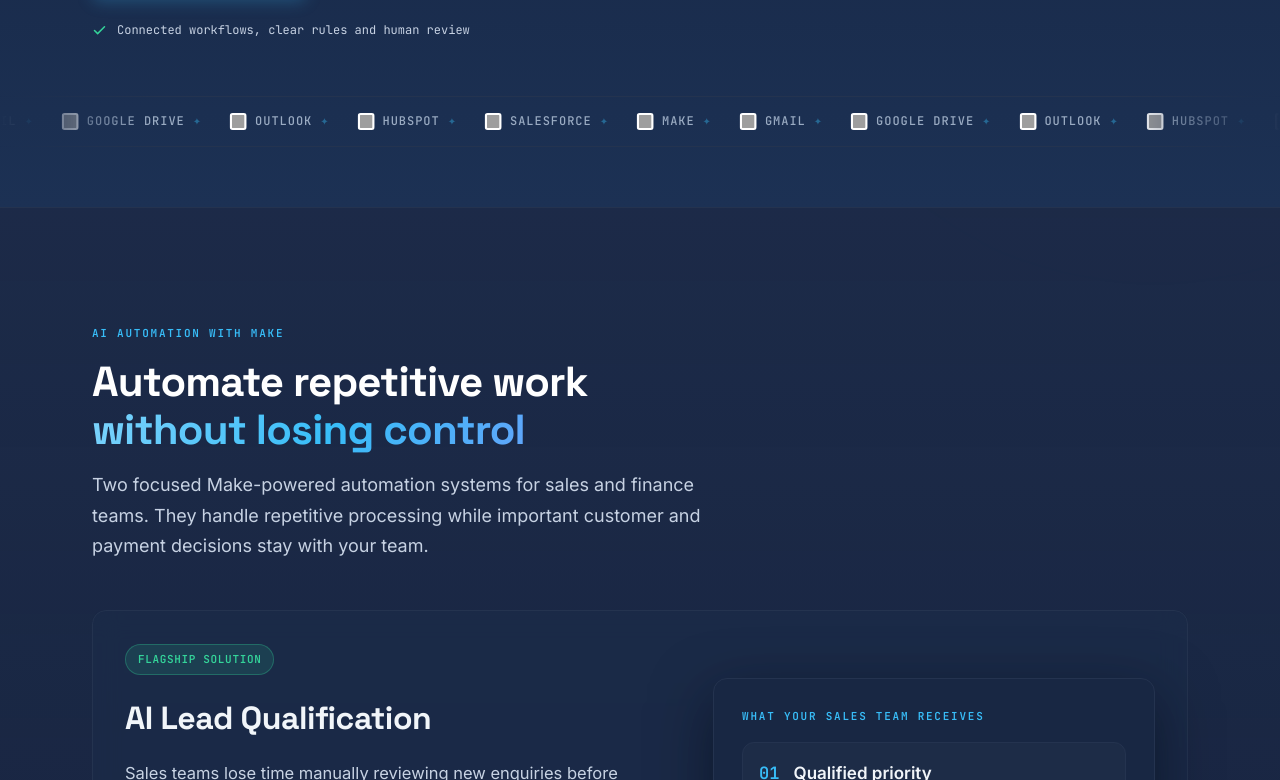
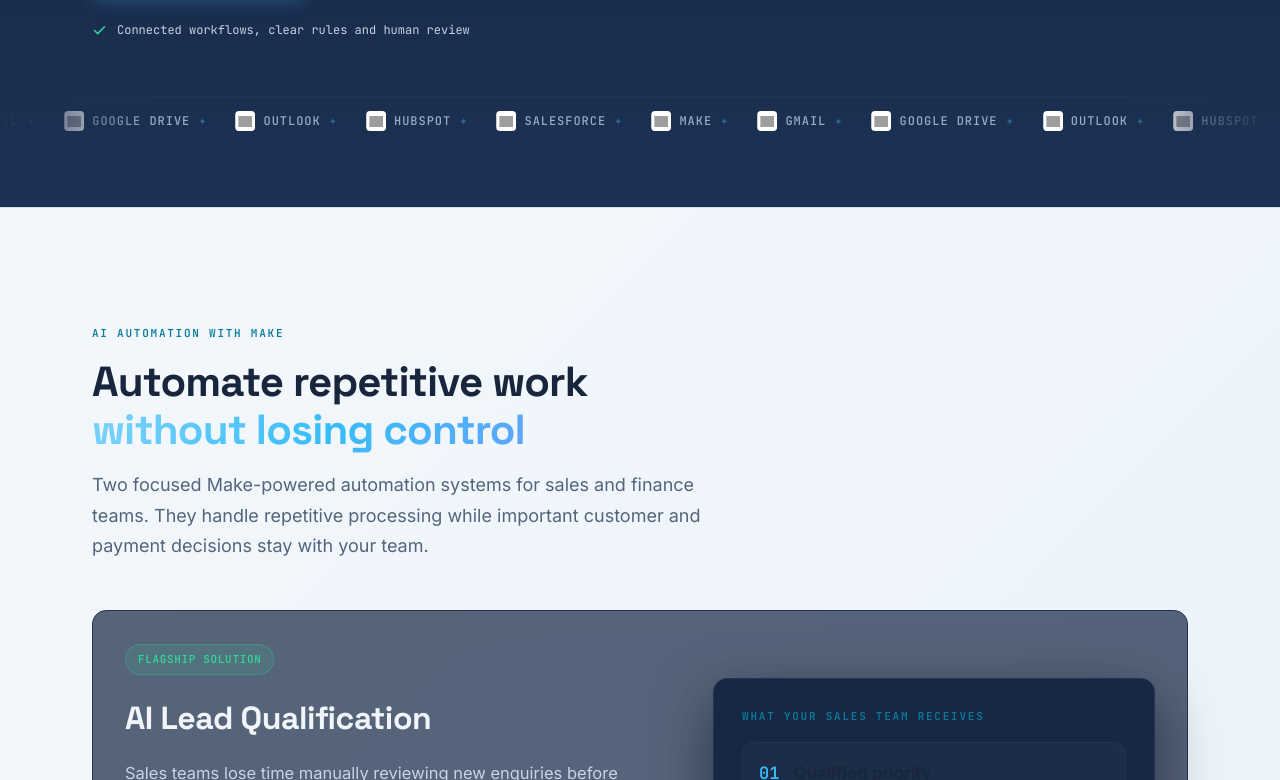
Before and after one commit to Lumbenlengo/lumbe-tech-site, a Next.js app: page / in a window 1280 px wide. Shown: the part 680-1460 px from the top of the page. Built offline with nearby package versions, Linux system fonts and the light colour scheme; grey boxes are pictures that could not be loaded.

Commit message:
Add light section contrast and brand logo styling

```diff
--- a/src/app/globals.css
+++ b/src/app/globals.css
@@ -38,7 +38,14 @@ button, a { cursor: pointer; }
 :focus-visible { outline: none; box-shadow: var(--ring); border-radius: 4px; }
 .container { max-width: 1160px; margin: 0 auto; padding: 0 32px; }
 .section { padding: var(--section-pad) 0; position: relative; }
-.section-alt { background: linear-gradient(180deg, rgba(35, 51, 84, 0.55), rgba(22, 34, 59, 0.2)); border-block: 1px solid var(--border); }
+.section-alt { background: linear-gradient(135deg, #f4f8fc 0%, #e6eff8 100%); border-block: 1px solid #d4e0ec; color: #17263d; }
+.section-alt .eyebrow { color: #087b9c; }
+.section-alt .h2 { color: #17263d; }
+.section-alt .lede { color: #52657d; }
+.section-alt .flow-num { color: #087b9c; }
+.section-alt .flow-step h3 { color: #17263d; }
+.section-alt .flow-step p { color: #52657d; }
+.section-alt .flow-step:not(:last-child)::after { color: #7890a8; }
 .section-head { max-width: 640px; margin-bottom: 48px; }
 .glass { background: var(--surface); backdrop-filter: blur(14px); -webkit-backdrop-filter: blur(14px); border: 1px solid var(--border); }
 .grid-bg { position: fixed; inset: 0; z-index: 0; pointer-events: none; background-image: linear-gradient(rgba(156,163,175,.04) 1px, transparent 1px), linear-gradient(90deg, rgba(156,163,175,.04) 1px, transparent 1px); background-size: 56px 56px; mask-image: radial-gradient(ellipse 90% 55% at 50% 0%, #000 25%, transparent 100%); }
@@ -90,8 +97,8 @@ main, .footer { position: relative; z-index: 2; }
 .ticker:hover .ticker-track { animation-play-state: paused; }
 .ticker-item { display: inline-flex; align-items: center; gap: 8px; font-family: var(--mono); font-size: 12px; font-weight: 500; letter-spacing: .08em; text-transform: uppercase; color: var(--muted); white-space: nowrap; transition: color .2s ease; }
 .ticker-item:hover { color: var(--accent); }
-.ticker-icon { width: 17px; height: 17px; border-radius: 4px; display: block; }
-img.ticker-icon { border-radius: 3px; background: #fff; padding: 2px; box-sizing: border-box; }
+.ticker-icon { width: 20px; height: 20px; border-radius: 4px; display: block; object-fit: contain; flex: 0 0 20px; }
+img.ticker-icon { border-radius: 4px; background: #fff; padding: 3px; box-sizing: border-box; }
 .ticker-sep { color: rgba(56,189,248,.4); font-size: 10px; }
 @keyframes tickerScroll { to { transform: translateX(-50%); } }
 .reveal { opacity: 0; transform: translateY(18px); transition: opacity .65s cubic-bezier(.22,1,.36,1), transform .65s cubic-bezier(.22,1,.36,1); transition-delay: var(--rd, 0s); }
@@ -306,6 +313,9 @@ body { font-size: 17px; }
   font-size: 11px;
   font-weight: 800;
 }
+.integration-mark { background: #fff; border-color: rgba(255,255,255,.85); }
+.integration-logo { width: 22px; height: 22px; display: block; object-fit: contain; }
+.integration-legal-note { margin-top: 12px; color: var(--muted); font-size: 11px; line-height: 1.55; }
 .integration-strip {
   margin-top: 24px;
   display: flex;
```
